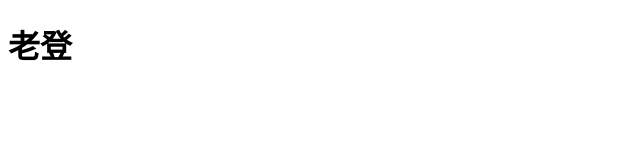
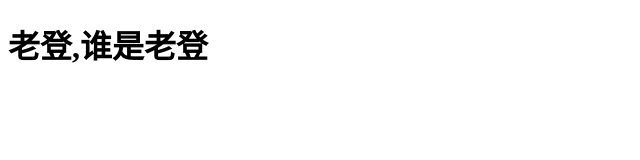
Before and after one commit to YQF9765/Database-Management-System, a website: page test .html in a window 1280 px wide. Shown: the whole page, without its empty margins (0-640 px from the left). Drawn offline with Linux system fonts and the light colour scheme.

Commit message:
协同操作用户修改原文件

```diff
--- a/test .html
+++ b/test .html
@@ -6,6 +6,6 @@
   <title>Document</title>
 </head>
 <body>
-  <h1>老登</h1>
+  <h1>老登,谁是老登</h1>
 </body>
 </html>
```
